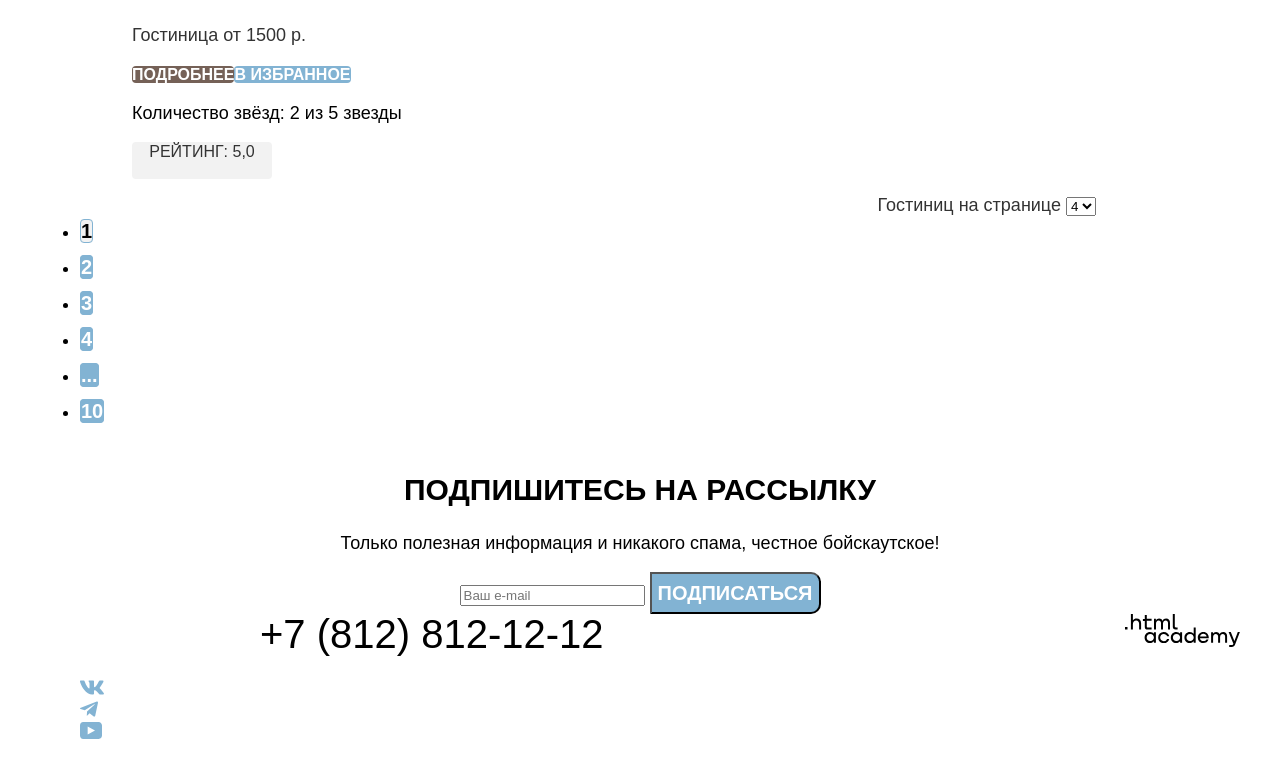
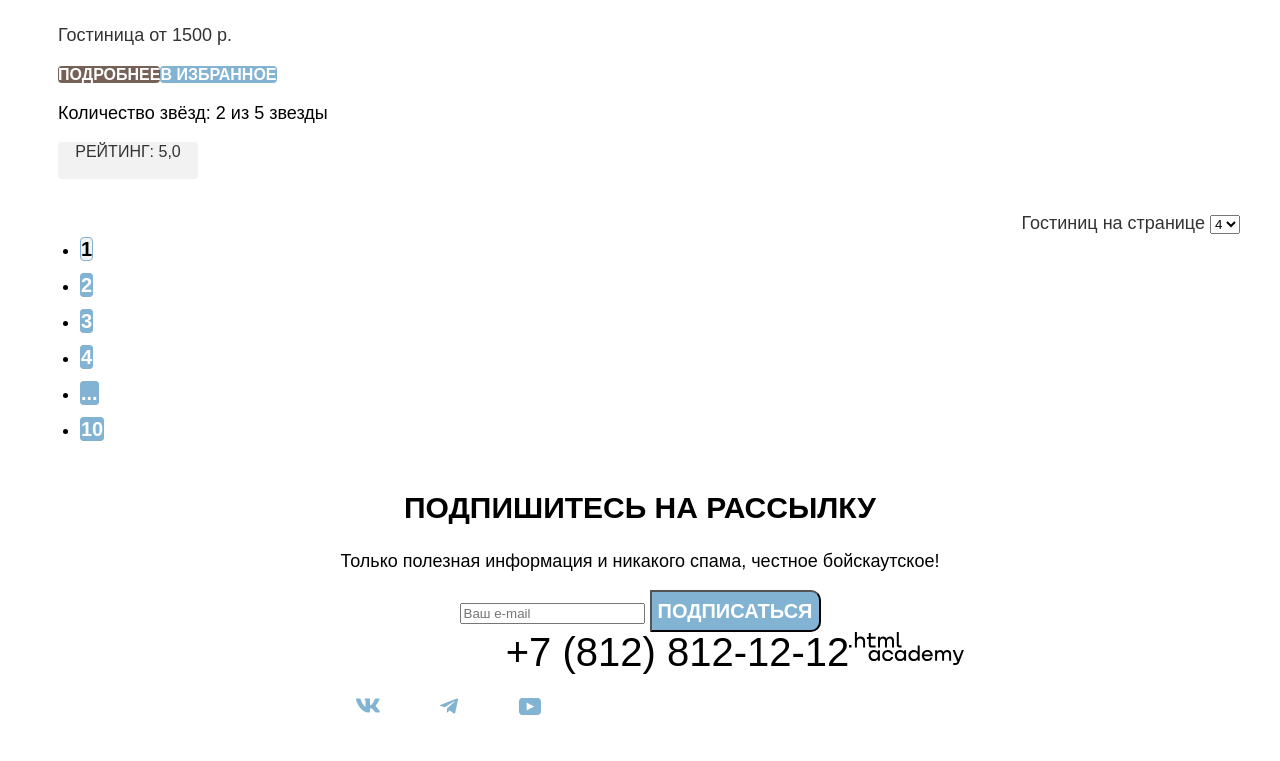
Before and after one commit to htmlacademy-htmlcss/2048331-sedona-34, a plain HTML site: page catalog.html in a window 1280 px wide. Shown: the part 1706-2467 px from the top of the page. After the commit the page ends 2443 px from the top, so only its background shows below. Drawn offline with Linux system fonts and the light colour scheme.

Commit message:
исправления

```diff
--- a/catalog.html
+++ b/catalog.html
@@ -220,7 +220,8 @@
             </li>
             <li class="hotels-card">
               <a class="hotels-card-link" href="">
-              <img class="hotels-card-image" src="images/hotel-4.jpg" width="300" height="211" alt="Фото GreenTree Inn">
+                <img class="hotels-card-image" src="images/hotel-4.jpg" width="300" height="211"
+                  alt="Фото GreenTree Inn">
                 <h3 class="hotels-card-title">GreenTree Inn</h3>
               </a>
               <p class="hotels-card-info">
@@ -239,7 +240,7 @@
               </div>
             </li>
           </ul>
-        <div class="papagination-and-select">
+          <div class="pagination-container">
             <ul class="pagination">
               <li class="pagination-item">
                 <a class="pagination-link pagination-current">1</a>
@@ -279,10 +280,7 @@
           </form>
         </section>
       </main>
-
-    <body>
-      <footer>
-        <div class="footer-contacts">
+      <footer class="page-footer">
         <section class="social">
           <h2 class="visually-hidden">соцсети</h2>
           <ul class="social-list">
@@ -303,13 +301,13 @@
             </li>
           </ul>
         </section>
-
-          <a class="footer-contacts-phone" href="tel:+78128121212">+7 (812) 812-12-12</a>
-
-
-          <a class="htmlacademy-link" href="https://htmlacademy.ru/">
+        <div class="footer-phone">
+          <a class="footer-phone-link" href="tel:+78128121212">+7 (812) 812-12-12</a>
+        </div>
+        <div class="footer-htmlacademy">
+          <a class="footer-htmlacademy-link" href="https://htmlacademy.ru/">
             <img src="images/logo-footer.svg" width="115" height="33" alt="Логотип html-academy."
-              class="htmlacademy-link">
+              class="footer-htmlacademy-logo">
           </a>
         </div>
       </footer>
--- a/styles/styles.css
+++ b/styles/styles.css
@@ -33,7 +33,7 @@ body {
   width: 1200px;
   display: flex;
   flex-direction: column;
-  min-height: 100;
+  min-height: 100%;
 }
 
 .main-container {
@@ -325,24 +325,29 @@ body {
 
 /* ///////////////////////////////////футер */
 
-.footer-contacts {
+.page-footer {
   display: flex;
-  flex-wrap: wrap;
   margin: 0 auto;
 }
 
 .social-list {
+  display: flex;
   list-style: none;
   width: 150px;
-  margin-right: 30px;
+  margin-right: auto;
 }
 
-.htmlacademy-link {
+.footer-htmlacademy {
   margin-left: auto;
   max-width: 115px;
 }
 
-.footer-contacts-phone {
+.footer-phone {
+  margin: 0 auto;
+  margin-left: auto;
+}
+
+.footer-phone-link {
   font-weight: 400;
   font-size: 40px;
   line-height: 40px;
@@ -391,10 +396,8 @@ body {
 }
 
 .hotels-select {
-  width: 1057px;
   display: flex;
-  flex-wrap: wrap;
-  margin: 0 auto;
+  padding-left: 72px;
 }
 
 .icons-list-item {
@@ -406,14 +409,12 @@ body {
 .hotels-list {
   display: flex;
   flex-wrap: wrap;
-  margin: 0 auto;
-  width: 1056px;
+  padding-left: 18px;
   list-style: none;
 }
 
 ..hotels-card {
   width: 340px;
-
 }
 
 .hotels-card-link {
@@ -497,8 +498,6 @@ body {
   color: #333333;
 }
 
-.papagination-and-select {
-  width: 1056px;
+.pagination-container {
   display: flex;
-  flex-wrap: wrap;
 }
```
Also changed, not shown: index.html (+7 -8 lines), 1 other file. Lines whose indentation alone changed are shown as unchanged.
